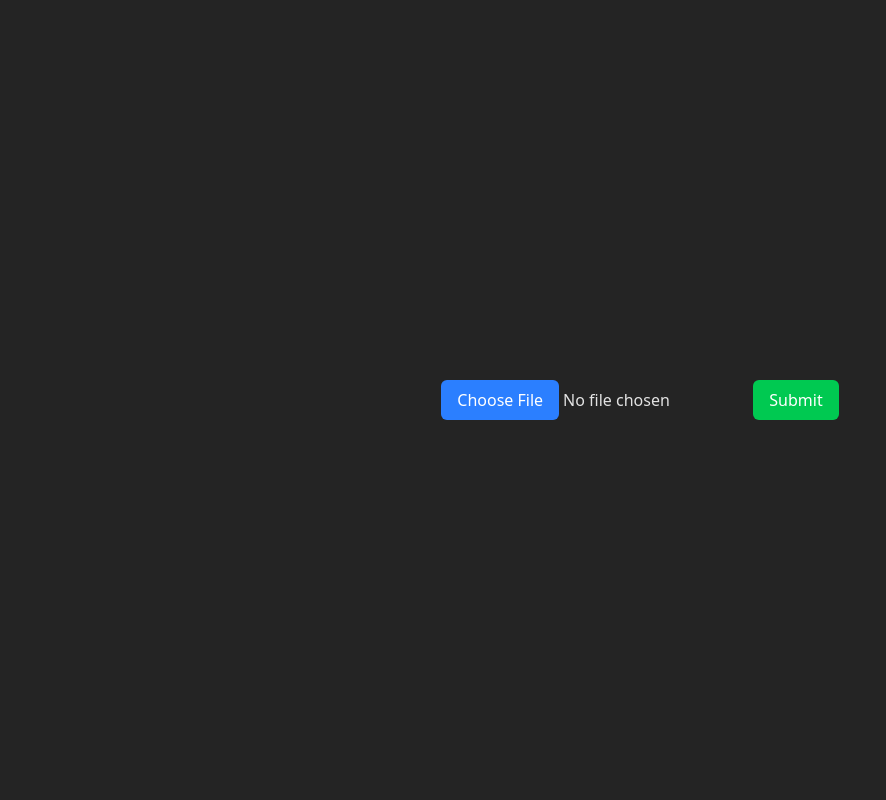
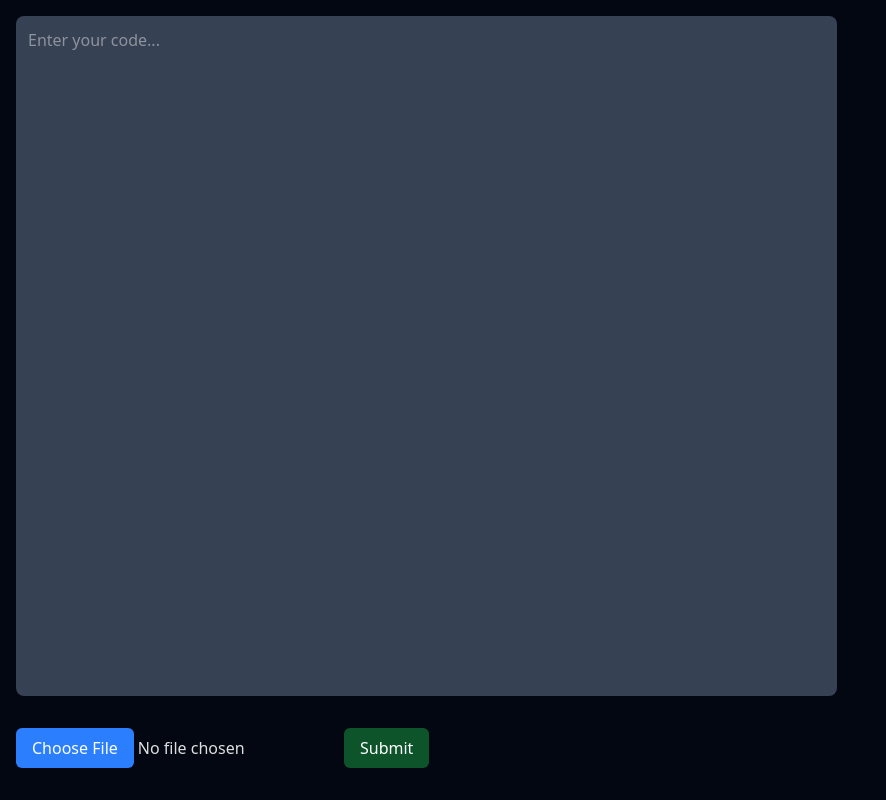
Before and after one commit to Dark2343/DevEye, a React (Vite) app in the folder frontend/: page / in a window 1280 px wide. Shown: the whole page, without its empty margins (0-886 px from the left). Built offline with nearby package versions, Linux system fonts and the light colour scheme.

Commit message:
Changed the code to send file's content or input code from the user instead of sending entire file

```diff
--- a/frontend/pages/home.jsx
+++ b/frontend/pages/home.jsx
@@ -4,26 +4,41 @@ import api from "../services/api";
 export default function Home() {
 
     // UseState() returns an array containing a variable, and a function that can edit that variable's value
-    const [output, setOutput] = useState('')
-    const [file, setFile] = useState(null)
+    const [code, setCode] = useState('')
 
+    const handleFileInput = (e) => {
+        const file = e.target.files[0];
+
+        if(file){
+            const fileReader = new FileReader();
+
+            fileReader.onload = (event) =>{
+                setCode(event.target.result)
+            };
+
+            fileReader.readAsText(file)
+        }
+    }
+
+    // To send the code to the backend
     const handleSubmission = async () => {
-        // To send the file to the backend
-        const formData = new FormData()
-
-        if (!file){
+        if (!code){
             alert("Error")
             return
         }
-        formData.append('file', file)
-        const response = await api.post('/upload', formData)
+
+        const response = await api.post('/upload', {codeToReview: code})
         console.log(response)
     };
 
     return(
-        <>
-            <input type='file' onChange={(e) => setFile(e.target.files[0])} className="file:bg-blue-500 file:text-white file:px-4 file:py-2 file:rounded-md hover:file:bg-blue-600"/>
-            <button type='button' onClick={handleSubmission} className="bg-green-500 text-white px-4 py-2 rounded-md hover:bg-green-600">Submit</button>
-        </>
+        <div className="flex flex-col w-2/3">
+            <textarea placeholder="Enter your code..." value={code} onChange={(e) => setCode(e.target.value)} className="bg-gray-700 rounded-lg h-170 m-4 p-3 resize-none" />
+            <div>
+                <input type='file' onChange={handleFileInput} className="file:bg-blue-500 file:text-white file:px-4 file:py-2 file:rounded-md hover:file:bg-blue-600 m-4"/>
+                <button type='button' onClick={handleSubmission} disabled={!code} className={`text-white px-4 py-2 rounded-md
+                    ${code ? "bg-green-500 hover:bg-green-600" : "bg-green-900 cursor-not-allowed"} `}>Submit</button>
+            </div>
+        </div>
     );
 }
--- a/frontend/src/index.css
+++ b/frontend/src/index.css
@@ -7,7 +7,6 @@
 
   color-scheme: light dark;
   color: rgba(255, 255, 255, 0.87);
-  background-color: #242424;
 
   font-synthesis: none;
   text-rendering: optimizeLegibility;
@@ -16,12 +15,6 @@
 }
 
 html, body {
-  margin: 0;
-  height: 100%;
+  @apply bg-gray-950;
+  height: 100;
 }
-
-body {
-  display: flex;
-  align-items: center;
-  justify-content: center;
-}
```
Also changed, not shown: 1 other file (tests, documents, lock files or other folders).
